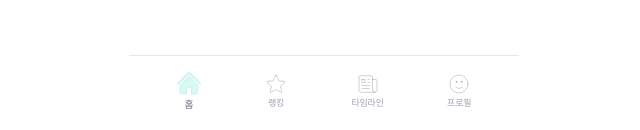
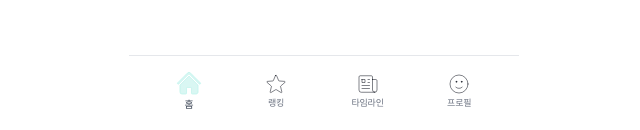
Before and after one commit to woorifisa-service-dev-4th/frontend-4th-jeosok-nohwa, a Next.js app: page /home in a window 1280 px wide. Shown: the part 667-797 px from the top of the page, without its empty margins (316-956 px from the left). Built offline with nearby package versions, Linux system fonts and the light colour scheme.

Commit message:
fix : 하단 nav바 색상 진하게 변경

```diff
--- a/app/components/nav-bar.jsx
+++ b/app/components/nav-bar.jsx
@@ -31,8 +31,8 @@ export default function NavBar() {
         <li
           className={`text-[9px] font-light tracking-tight ${
             pathname === "/home" || active === "/home"
-              ? "text-gray-500"
-              : "text-gray-400"
+              ? "text-gray-700"
+              : "text-gray-500"
           } transition-transform duration-300 ease-in-out transform hover:text-gray-700 ${
             pathname === "/home" || active === "/home"
               ? "scale-110"
@@ -45,7 +45,7 @@ export default function NavBar() {
               {pathname === "/home" || active === "/home" ? (
                 <SolidHomeIcon className="w-6 h-6 fill-[#D9F7F3] stroke-[#b1f1e8] stroke-[0.5]" />
               ) : (
-                <OutlineHomeIcon className="w-6 h-6 stroke-gray-400 hover:stroke-gray-700 stroke-[0.5]" />
+                <OutlineHomeIcon className="w-6 h-6 stroke-gray-950 hover:stroke-gray-900 stroke-[0.5]" />
               )}
               <div>홈</div>
             </div>
@@ -54,8 +54,8 @@ export default function NavBar() {
         <li
           className={`text-[9px] font-light tracking-tight ${
             pathname === "/ranking" || active === "/ranking"
-              ? "text-gray-500"
-              : "text-gray-400"
+                ? "text-gray-700"
+                : "text-gray-500"
           } transition-transform duration-300 ease-in-out transform hover:text-gray-700 ${
             pathname === "/ranking" || active === "/ranking"
               ? "scale-110"
@@ -68,7 +68,7 @@ export default function NavBar() {
               {pathname === "/ranking" || active === "/ranking" ? (
                 <SolidStarIcon className="w-6 h-6 fill-[#D9F7F3] stroke-[#b1f1e8] stroke-[0.5]" />
               ) : (
-                <OutlineStarIcon className="w-6 h-6 stroke-gray-400 hover:stroke-gray-700 stroke-[0.5]" />
+                <OutlineStarIcon className="w-6 h-6 stroke-gray-950 hover:stroke-gray-900 stroke-[0.5]" />
               )}
               <div>랭킹</div>
             </div>
@@ -77,8 +77,8 @@ export default function NavBar() {
         <li
           className={`text-[9px] font-light tracking-tight ${
             pathname === "/timeline" || active === "/timeline"
-              ? "text-gray-500"
-              : "text-gray-400"
+                ? "text-gray-700"
+                : "text-gray-500"
           } transition-transform duration-300 ease-in-out transform hover:text-gray-700 ${
             pathname === "/timeline" || active === "/timeline"
               ? "scale-110"
@@ -91,7 +91,7 @@ export default function NavBar() {
               {pathname === "/timeline" || active === "/timeline" ? (
                 <SolidNewspaperIcon className="w-6 h-6 fill-[#D9F7F3] stroke-[#b1f1e8] stroke-[0.5]" />
               ) : (
-                <OutlineNewspaperIcon className="w-6 h-6 stroke-gray-400 hover:stroke-gray-700 stroke-[0.5]" />
+                <OutlineNewspaperIcon className="w-6 h-6 stroke-gray-950 hover:stroke-gray-900 stroke-[0.5]" />
               )}
               <div>타임라인</div>
             </div>
@@ -100,8 +100,8 @@ export default function NavBar() {
         <li
           className={`text-[9px] font-light tracking-tight ${
             pathname === "/profile" || active === "/profile"
-              ? "text-gray-500"
-              : "text-gray-400"
+                ? "text-gray-700"
+                : "text-gray-500"
           } transition-transform duration-300 ease-in-out transform hover:text-gray-700 ${
             pathname === "/profile" || active === "/profile"
               ? "scale-110"
@@ -114,7 +114,7 @@ export default function NavBar() {
               {pathname === "/profile" || active === "/profile" ? (
                 <SolidFaceSmileIcon className="w-6 h-6 fill-[#D9F7F3] stroke-[#b1f1e8] stroke-[0.5]" />
               ) : (
-                <OutlineFaceSmileIcon className="w-6 h-6 stroke-gray-400 hover:stroke-gray-700 stroke-[0.5]" />
+                <OutlineFaceSmileIcon className="w-6 h-6 stroke-gray-950 hover:stroke-gray-900 stroke-[0.5]" />
               )}
               <div>프로필</div>
             </div>
```
